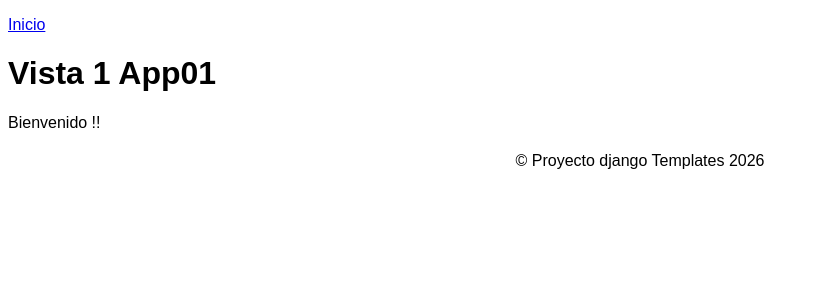
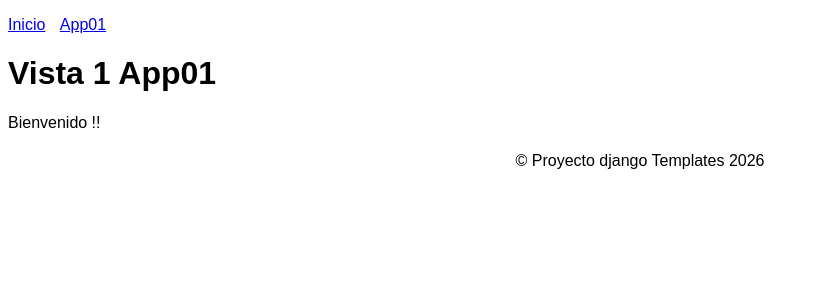
Before and after one commit to Baaleria/03-django-templates, a Django app: page /App01/v1/ in a window 1280 px wide. Shown: the top 300 px of the page, without its empty margins (0-819 px from the left). Run offline with Django 5.2, Linux system fonts and the light colour scheme.

Commit message:
Mejora de menú

```diff
--- a/templates/base.html
+++ b/templates/base.html
@@ -16,6 +16,7 @@
             <nav>
                 <ul>
                     <li><a href="{% url 'inicio:iniciov1' %}">Inicio</a></li>
+                    <li><a href="{% url 'App01:App01v1' %}">App01</a></li>
 
                 </ul>
             </nav>
```
